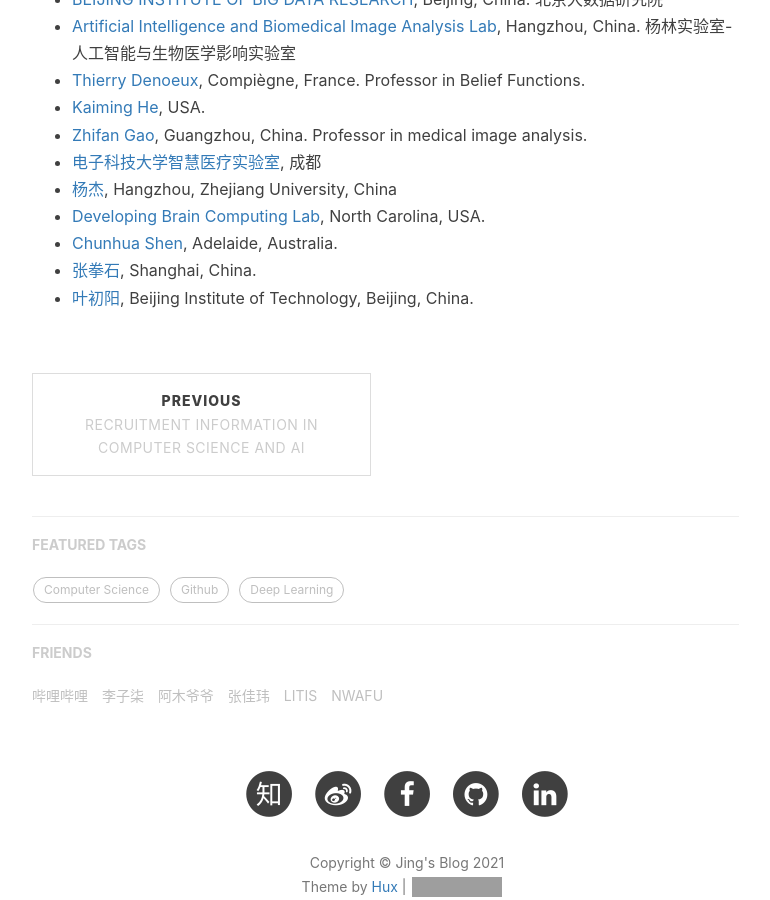
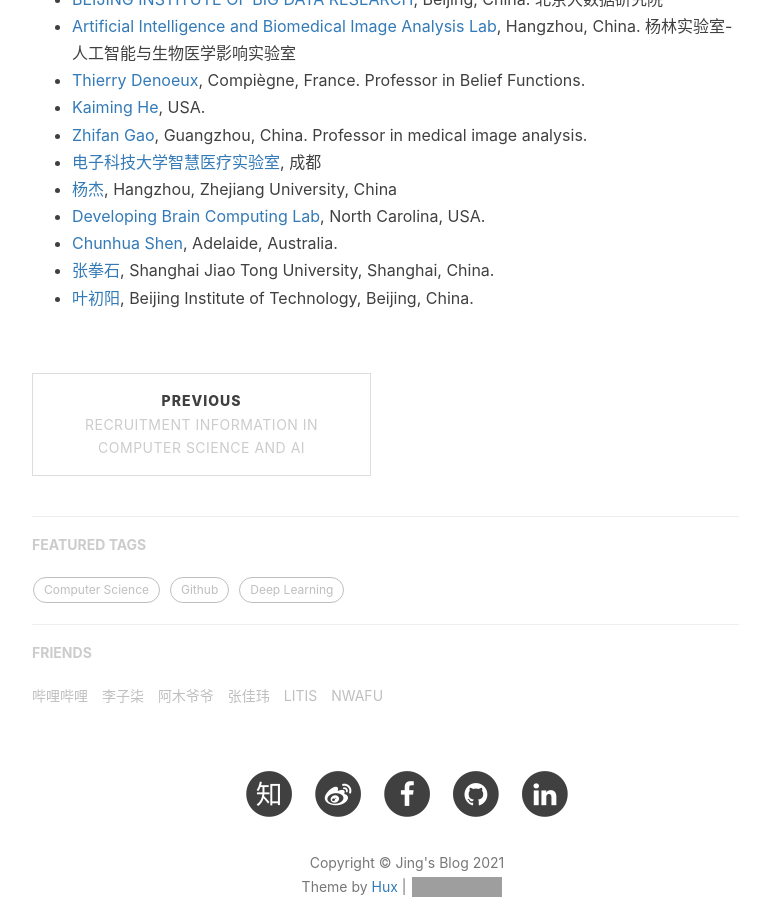
Before and after one commit to jizhang02/jizhang02.github.io, a Jekyll site: the page built from _posts/2020-04-04-lab.markdown, in a window 1280 px wide and 900 px high, scrolled down 1631 px. Shown: the whole window, without its empty margins (233-1003 px from the left). Built offline with Jekyll 4.4.1, drawn with Linux system fonts in a browser that asks for light colours; nearby versions of some CDN libraries; comment, search, counter and statistics services are not loaded; grey boxes are pictures that could not be loaded.

```diff
--- a/_posts/2020-04-04-lab.markdown
+++ b/_posts/2020-04-04-lab.markdown
@@ -42,5 +42,5 @@
 * [杨杰](https://person.zju.edu.cn/jieyang#0), Hangzhou, Zhejiang University, China
 * [Developing Brain Computing Lab](http://liwang.web.unc.edu/), North Carolina, USA.
 * [Chunhua Shen](https://cshen.github.io/), Adelaide, Australia.
-* [张拳石](http://qszhang.com/), Shanghai, China.
+* [张拳石](http://qszhang.com/),  Shanghai Jiao Tong University, Shanghai, China.
 * [叶初阳](https://chuyangye.wixsite.com/website), Beijing Institute of Technology, Beijing, China.
```
